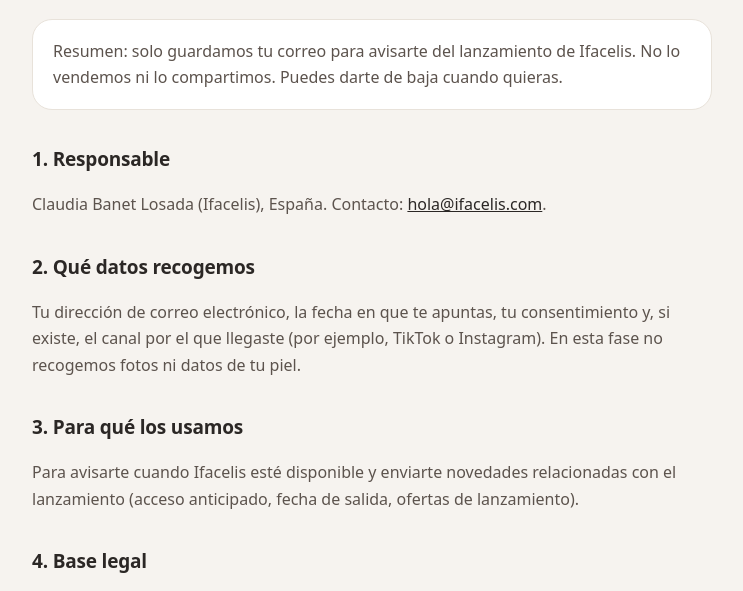
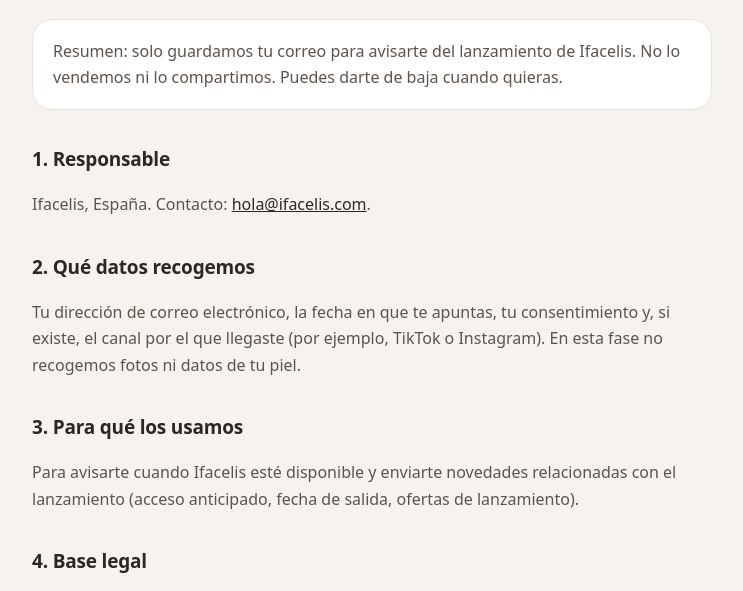
Before and after one commit to ifacelis/ifacelis-web, a plain HTML site: page privacidad.html in a window 1280 px wide. Shown: the part 178-769 px from the top of the page, without its empty margins (268-1011 px from the left). Drawn offline with Linux system fonts and the light colour scheme; a web font is replaced by a local one.

Commit message:
Add files via upload

```diff
--- a/privacidad.html
+++ b/privacidad.html
@@ -32,7 +32,7 @@
 </div>
 
 <h2>1. Responsable</h2>
-<p>Claudia Banet Losada (Ifacelis), España. Contacto: <a href="mailto:hola@ifacelis.com">hola@ifacelis.com</a>.</p>
+<p>Ifacelis, España. Contacto: <a href="mailto:hola@ifacelis.com">hola@ifacelis.com</a>.</p>
 
 <h2>2. Qué datos recogemos</h2>
 <p>Tu dirección de correo electrónico, la fecha en que te apuntas, tu consentimiento y, si existe, el canal por el que llegaste (por ejemplo, TikTok o Instagram). En esta fase no recogemos fotos ni datos de tu piel.</p>
```
